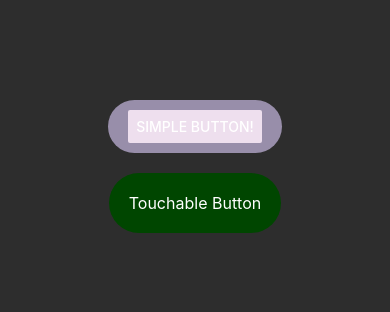
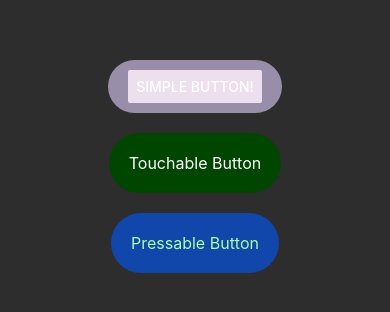
Before and after one commit to jaamaalxyz/rn-expo-animated-buttons, a React Native app: screen / in a window 390 px wide. Shown: the part 256-568 px from the top of the page. Built offline with nearby package versions, Linux system fonts and the light colour scheme.

Commit message:
Add button with Pressable

```diff
--- a/App.js
+++ b/App.js
@@ -2,6 +2,7 @@ import { StatusBar } from 'expo-status-bar';
 import {
   Alert,
   Button,
+  Pressable,
   StyleSheet,
   Text,
   TouchableOpacity,
@@ -26,10 +27,36 @@ export default function App() {
         onPress={() => {
           Alert.alert('Touchable button pressed!');
         }}
+        disabled={false}
+        activeOpacity={0.6}
         style={[styles.wrapper, styles.touchableButton]}
       >
         <Text style={styles.textStyle}>Touchable Button</Text>
       </TouchableOpacity>
+      <View style={{ marginVertical: 10 }} />
+      <Pressable
+        onPress={() => {
+          Alert.alert('Pressable button pressed!');
+        }}
+      >
+        {({ pressed }) => (
+          <View
+            style={[
+              styles.wrapper,
+              { backgroundColor: pressed ? '#0476a0' : '#1146aa' },
+            ]}
+          >
+            <Text
+              style={[
+                styles.textStyle,
+                { color: pressed ? '#fafafa' : '#aaffaa' },
+              ]}
+            >
+              Pressable Button
+            </Text>
+          </View>
+        )}
+      </Pressable>
     </View>
   );
 }
```
